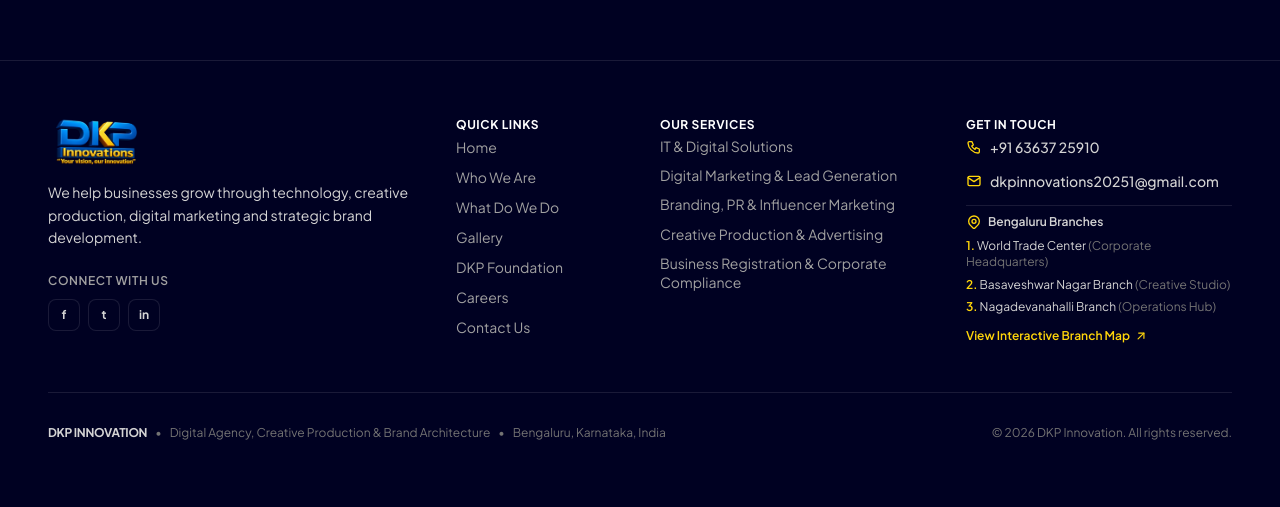
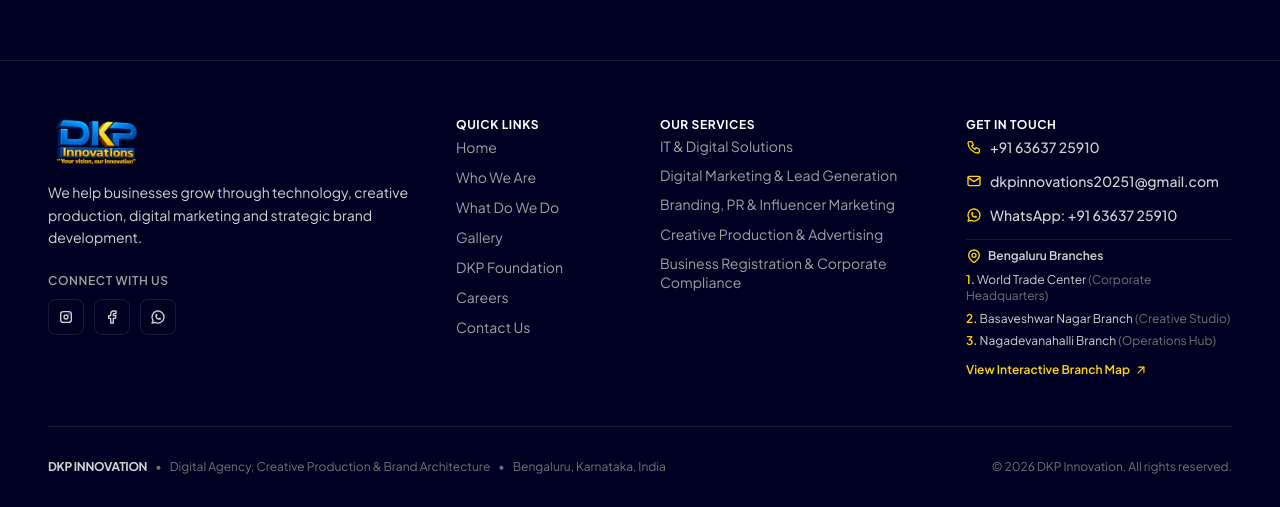
Before and after one commit to KARANPERUMAL/dkp-website, a React (Vite) app in the folder frontend/: page / in a window 1280 px wide. Shown: the part 4003-4510 px from the top of the page. Before the commit the page ends 4476 px from the top, so only its background shows below. Built offline with nearby package versions, Linux system fonts and the light colour scheme.

Commit message:
feat(reviews-social): add Google & Justdial review badges and official social links

```diff
--- a/frontend/src/components/AboutPage.tsx
+++ b/frontend/src/components/AboutPage.tsx
@@ -5,6 +5,7 @@
 import { Award, Users, Rocket, ShieldCheck, Globe, Eye, Target } from 'lucide-react';
 import { EncryptedText } from '@/components/ui/encrypted-text';
 import { TextAnimationBlurFadeIn, BlurFadeIn } from '@/components/ui/text-animation-blur-fade-in';
+import { ReviewBadges } from './reviews/ReviewBadges';
 
 const companyStats = [
   {
@@ -314,6 +315,14 @@
                 </div>
               </BlurFadeIn>
             </div>
+
+            {/* Verified Client Reviews Badges (Google Reviews & Justdial) */}
+            <div className="mt-10 sm:mt-14 pt-8 sm:pt-10 border-t border-neutral-200/70 flex flex-col items-center">
+              <span className="text-[11px] font-bold text-neutral-400 uppercase tracking-widest mb-3.5 text-center">
+                Verified Client Ratings & Reviews
+              </span>
+              <ReviewBadges />
+            </div>
           </div>
         </section>
       </main>
--- a/frontend/src/components/ContactPage.tsx
+++ b/frontend/src/components/ContactPage.tsx
@@ -12,6 +12,7 @@
   OFFICIAL_EMAIL_MAILTO,
   branchLocations,
 } from '../data/branchesData';
+import { OFFICIAL_SOCIAL_LINKS } from '../data/socialLinks';
 import { getAllServices } from '../data/servicesData';
 import {
   IconPhone,
@@ -220,6 +221,7 @@
                 </div>
 
                 <div className="pt-4 mt-4 border-t border-neutral-200/60 flex items-center justify-between">
+                  <div className="flex items-center space-x-2.5">
                     <a
                       href={OFFICIAL_PHONE_TEL}
                       className="text-xs font-semibold text-[#854D0E] hover:text-[#713f12] inline-flex items-center space-x-1"
@@ -227,6 +229,18 @@
                       <span>Call Now</span>
                       <span>&rarr;</span>
                     </a>
+                    <span className="text-neutral-300">•</span>
+                    <a
+                      href={OFFICIAL_SOCIAL_LINKS.whatsapp.url}
+                      target="_blank"
+                      rel="noopener noreferrer"
+                      aria-label="Chat with DKP Innovations on WhatsApp"
+                      className="text-xs font-semibold text-emerald-700 hover:text-emerald-800 inline-flex items-center space-x-1"
+                    >
+                      <span>WhatsApp</span>
+                      <span>&rarr;</span>
+                    </a>
+                  </div>
                   <button
                     onClick={handleCopyPhone}
                     className="text-xs text-neutral-500 hover:text-neutral-800 inline-flex items-center space-x-1 cursor-pointer font-medium"
--- a/frontend/src/components/layout/Footer.tsx
+++ b/frontend/src/components/layout/Footer.tsx
@@ -1,6 +1,7 @@
 import { useNavigation } from '../../context/NavigationContext';
 import { OFFICIAL_PHONE, OFFICIAL_PHONE_TEL, OFFICIAL_EMAIL, OFFICIAL_EMAIL_MAILTO, branchLocations } from '../../data/branchesData';
 import { serviceCategories } from '../../data/servicesData';
+import { socialLinksList, OFFICIAL_SOCIAL_LINKS } from '../../data/socialLinks';
 import { IconPhone, IconMail, IconMapPin, IconArrowUpRight } from '@tabler/icons-react';
 
 export const Footer = () => {
@@ -40,34 +41,22 @@
               <span className="block text-xs font-semibold text-neutral-400 uppercase tracking-wider mb-2.5">
                 Connect With Us
               </span>
-              <div className="flex items-center space-x-2">
-                <a
-                  href="https://facebook.com"
-                  target="_blank"
-                  rel="noopener noreferrer"
-                  aria-label="DKP Innovation Facebook"
-                  className="w-8 h-8 rounded-lg bg-[#000122] hover:bg-[#FFD60A] text-neutral-300 hover:text-[#000122] flex items-center justify-center text-xs font-bold border border-white/10 transition-all duration-200"
-                >
-                  f
-                </a>
-                <a
-                  href="https://twitter.com"
-                  target="_blank"
-                  rel="noopener noreferrer"
-                  aria-label="DKP Innovation Twitter / X"
-                  className="w-8 h-8 rounded-lg bg-[#000122] hover:bg-[#FFD60A] text-neutral-300 hover:text-[#000122] flex items-center justify-center text-xs font-bold border border-white/10 transition-all duration-200"
-                >
-                  t
-                </a>
-                <a
-                  href="https://linkedin.com"
-                  target="_blank"
-                  rel="noopener noreferrer"
-                  aria-label="DKP Innovation LinkedIn"
-                  className="w-8 h-8 rounded-lg bg-[#000122] hover:bg-[#FFD60A] text-neutral-300 hover:text-[#000122] flex items-center justify-center text-xs font-bold border border-white/10 transition-all duration-200"
-                >
-                  in
-                </a>
+              <div className="flex items-center space-x-2.5">
+                {socialLinksList.map((social) => {
+                  const Icon = social.icon;
+                  return (
+                    <a
+                      key={social.id}
+                      href={social.url}
+                      target="_blank"
+                      rel="noopener noreferrer"
+                      aria-label={social.ariaLabel}
+                      className="w-9 h-9 rounded-lg bg-[#000122] hover:bg-[#FFD60A] text-neutral-300 hover:text-[#000122] flex items-center justify-center border border-white/10 hover:border-[#FFD60A] transition-all duration-200 cursor-pointer shadow-sm hover:shadow-[0_2px_12px_rgba(255,214,10,0.3)] group focus-visible:outline-none focus-visible:ring-2 focus-visible:ring-[#FFD60A]"
+                    >
+                      <Icon className="w-4 h-4 transition-transform duration-200 group-hover:scale-110" />
+                    </a>
+                  );
+                })}
               </div>
             </div>
           </div>
@@ -184,6 +173,19 @@
                 </a>
               </div>
 
+              <div>
+                <a
+                  href={OFFICIAL_SOCIAL_LINKS.whatsapp.url}
+                  target="_blank"
+                  rel="noopener noreferrer"
+                  aria-label={OFFICIAL_SOCIAL_LINKS.whatsapp.ariaLabel}
+                  className="inline-flex items-center space-x-2 text-neutral-300 hover:text-[#FFD60A] text-xs sm:text-sm font-medium transition-colors"
+                >
+                  <OFFICIAL_SOCIAL_LINKS.whatsapp.icon className="w-4 h-4 text-[#FFD60A] flex-shrink-0" />
+                  <span>WhatsApp: {OFFICIAL_SOCIAL_LINKS.whatsapp.shortLabel}</span>
+                </a>
+              </div>
+
               <div className="pt-2 border-t border-white/10">
                 <div className="flex items-center space-x-1.5 text-xs font-semibold text-neutral-300 mb-2">
                   <IconMapPin className="w-4 h-4 text-[#FFD60A] flex-shrink-0" />
--- /dev/null
+++ b/frontend/src/components/reviews/ReviewBadges.tsx
@@ -0,0 +1,118 @@
+import React from 'react';
+import { motion, useReducedMotion } from 'framer-motion';
+import { IconArrowUpRight } from '@tabler/icons-react';
+import { reviewsData, type ReviewPlatformData } from '../../data/reviewsData';
+
+const GoogleLogo = () => (
+  <svg className="w-5 h-5" viewBox="0 0 24 24" aria-hidden="true">
+    <path
+      fill="#4285F4"
+      d="M23.745 12.27c0-.7-.06-1.4-.19-2.07H12v4.51h6.6c-.29 1.52-1.14 2.82-2.4 3.68v3.05h3.88c2.27-2.09 3.66-5.17 3.66-9.17z"
+    />
+    <path
+      fill="#34A853"
+      d="M12 24c3.24 0 5.95-1.08 7.93-2.91l-3.88-3.05c-1.08.72-2.45 1.16-4.05 1.16-3.12 0-5.77-2.1-6.72-4.93H1.25v3.15C3.26 21.36 7.33 24 12 24z"
+    />
+    <path
+      fill="#FBBC05"
+      d="M5.28 14.27c-.25-.72-.38-1.49-.38-2.27s.13-1.55.38-2.27V6.58H1.25C.45 8.18 0 9.98 0 12s.45 3.82 1.25 5.42l4.03-3.15z"
+    />
+    <path
+      fill="#EA4335"
+      d="M12 4.75c1.77 0 3.35.61 4.6 1.8l3.42-3.42C17.95 1.19 15.24 0 12 0 7.33 0 3.26 2.64 1.25 6.58l4.03 3.15c.95-2.83 3.6-4.98 6.72-4.98z"
+    />
+  </svg>
+);
+
+const JustdialLogo = () => (
+  <div
+    className="w-5 h-5 rounded-md bg-[#FF5A00] flex items-center justify-center font-black text-white text-[11px] leading-none tracking-tight select-none shadow-sm"
+    aria-hidden="true"
+  >
+    Jd
+  </div>
+);
+
+const FiveYellowStars = () => (
+  <div className="flex items-center space-x-0.5" aria-hidden="true">
+    {[...Array(5)].map((_, i) => (
+      <svg
+        key={i}
+        className="w-3.5 h-3.5 fill-[#FFD60A] text-[#FFD60A]"
+        viewBox="0 0 20 20"
+      >
+        <path d="M9.049 2.927c.3-.921 1.603-.921 1.902 0l1.07 3.292a1 1 0 00.95.69h3.462c.969 0 1.371 1.24.588 1.81l-2.8 2.034a1 1 0 00-.364 1.118l1.07 3.292c.3.921-.755 1.688-1.54 1.118l-2.8-2.034a1 1 0 00-1.175 0l-2.8 2.034c-.784.57-1.838-.197-1.539-1.118l1.07-3.292a1 1 0 00-.364-1.118L2.98 8.72c-.783-.57-.38-1.81.588-1.81h3.461a1 1 0 00.951-.69l1.07-3.292z" />
+      </svg>
+    ))}
+  </div>
+);
+
+interface ReviewBadgeCardProps {
+  data: ReviewPlatformData;
+  logo: React.ReactNode;
+}
+
+const ReviewBadgeCard = ({ data, logo }: ReviewBadgeCardProps) => {
+  return (
+    <a
+      href={data.url}
+      target="_blank"
+      rel="noopener noreferrer"
+      aria-label={data.ariaLabel}
+      className="group relative flex items-center justify-between gap-4 sm:gap-6 px-4 sm:px-5 py-3 sm:py-3.5 rounded-2xl bg-[#000122] border border-blue-500/25 hover:border-[#FFD60A]/50 transition-all duration-300 shadow-[0_4px_20px_rgba(0,1,34,0.35)] hover:shadow-[0_8px_30px_rgba(255,214,10,0.15)] hover:-translate-y-0.5 focus-visible:outline-none focus-visible:ring-2 focus-visible:ring-[#FFD60A] cursor-pointer w-full sm:w-auto min-w-[270px] sm:min-w-[290px]"
+    >
+      {/* Platform Logo */}
+      <div className="flex items-center gap-3">
+        <div className="w-9 h-9 rounded-xl bg-white/[0.06] border border-white/10 flex items-center justify-center shrink-0 group-hover:bg-white/[0.1] transition-colors">
+          {logo}
+        </div>
+
+        {/* Platform Info & Star Rating */}
+        <div className="flex flex-col text-left">
+          <div className="flex items-center gap-2">
+            <span className="text-xs sm:text-sm font-bold text-white tracking-tight">
+              {data.platformName}
+            </span>
+            {data.rating && (
+              <span className="text-[11px] font-black text-[#FFD60A] bg-[#FFD60A]/10 px-1.5 py-0.5 rounded border border-[#FFD60A]/20 leading-none">
+                {data.rating}
+              </span>
+            )}
+          </div>
+
+          <div className="flex items-center gap-2 mt-1">
+            <FiveYellowStars />
+            <span className="text-[11px] text-neutral-400 font-medium">
+              {data.reviewCount ? data.reviewCount : data.actionText}
+            </span>
+          </div>
+        </div>
+      </div>
+
+      {/* External Link Indicator */}
+      <div className="shrink-0 text-neutral-500 group-hover:text-[#FFD60A] group-hover:translate-x-0.5 group-hover:-translate-y-0.5 transition-all duration-200">
+        <IconArrowUpRight className="w-4 h-4" />
+      </div>
+    </a>
+  );
+};
+
+export const ReviewBadges = () => {
+  const prefersReducedMotion = useReducedMotion();
+
+  return (
+    <motion.div
+      initial={{ opacity: 0, y: prefersReducedMotion ? 0 : 16 }}
+      whileInView={{ opacity: 1, y: 0 }}
+      viewport={{ once: true, margin: '-20px' }}
+      transition={{
+        duration: prefersReducedMotion ? 0.05 : 0.5,
+        ease: [0.16, 1, 0.3, 1],
+      }}
+      className="flex flex-col sm:flex-row items-center justify-center gap-3.5 sm:gap-5 w-full max-w-2xl mx-auto"
+    >
+      <ReviewBadgeCard data={reviewsData.google} logo={<GoogleLogo />} />
+      <ReviewBadgeCard data={reviewsData.justdial} logo={<JustdialLogo />} />
+    </motion.div>
+  );
+};
--- /dev/null
+++ b/frontend/src/data/reviewsData.ts
@@ -0,0 +1,39 @@
+export interface ReviewPlatformData {
+  id: 'google' | 'justdial';
+  platformName: string;
+  url: string;
+  ariaLabel: string;
+  stars: number;
+  rating?: string;
+  reviewCount?: string;
+  hasVerifiedCount: boolean;
+  actionText: string;
+}
+
+export const reviewsData: Record<'google' | 'justdial', ReviewPlatformData> = {
+  google: {
+    id: 'google',
+    platformName: 'Google Reviews',
+    // Official Google Business / Maps profile for DKP Innovations Bengaluru
+    url: 'https://maps.app.goo.gl/t6bt9Nm2izZSm2rM7?g_st=aw',
+    ariaLabel: 'Read and write reviews for DKP Innovations on Google Reviews',
+    stars: 5,
+    // Note: Live public rating count on Google is pending public sync. Left undefined to prevent fabricating data.
+    rating: undefined,
+    reviewCount: undefined,
+    hasVerifiedCount: false,
+    actionText: 'Review us on Google',
+  },
+  justdial: {
+    id: 'justdial',
+    platformName: 'Justdial',
+    // Official verified Justdial listing for DKP Innovations Bangalore
+    url: 'https://www.justdial.com/Bangalore/DKP-Innovations-Bhima-Jyothi-Lic-Colony-Basaveshwar-Nagar-Basaveshwara-Nagar/080PXX80-XX80-250225114407-V2V9_BZDET',
+    ariaLabel: 'Read verified 5.0 rating and 11 reviews for DKP Innovations on Justdial',
+    stars: 5,
+    rating: '5.0',
+    reviewCount: '11 Ratings',
+    hasVerifiedCount: true,
+    actionText: 'View on Justdial',
+  },
+};
--- /dev/null
+++ b/frontend/src/data/socialLinks.ts
@@ -0,0 +1,48 @@
+import {
+  IconBrandInstagram,
+  IconBrandFacebook,
+  IconBrandWhatsapp,
+  type Icon as TablerIcon,
+} from '@tabler/icons-react';
+
+export interface SocialLinkItem {
+  id: 'instagram' | 'facebook' | 'whatsapp';
+  name: string;
+  url: string;
+  ariaLabel: string;
+  shortLabel: string;
+  icon: TablerIcon;
+}
+
+export const OFFICIAL_SOCIAL_LINKS = {
+  instagram: {
+    id: 'instagram' as const,
+    name: 'Instagram',
+    url: 'https://www.instagram.com/dkp_innovations?utm_source=qr&exln=MXJuZDlpM2E4NWYyYw==',
+    ariaLabel: 'Follow DKP Innovations on Instagram',
+    shortLabel: '@dkp_innovations',
+    icon: IconBrandInstagram,
+  },
+  facebook: {
+    id: 'facebook' as const,
+    name: 'Facebook',
+    url: 'https://www.facebook.com/share/19FGJfcPCo/',
+    ariaLabel: 'Visit DKP Innovations on Facebook',
+    shortLabel: 'DKP Innovations',
+    icon: IconBrandFacebook,
+  },
+  whatsapp: {
+    id: 'whatsapp' as const,
+    name: 'WhatsApp',
+    url: 'https://wa.me/6363725910',
+    ariaLabel: 'Contact DKP Innovations on WhatsApp',
+    shortLabel: '+91 63637 25910',
+    icon: IconBrandWhatsapp,
+  },
+} as const;
+
+export const socialLinksList: SocialLinkItem[] = [
+  OFFICIAL_SOCIAL_LINKS.instagram,
+  OFFICIAL_SOCIAL_LINKS.facebook,
+  OFFICIAL_SOCIAL_LINKS.whatsapp,
+];
```
Lines whose indentation alone changed are shown as unchanged.
